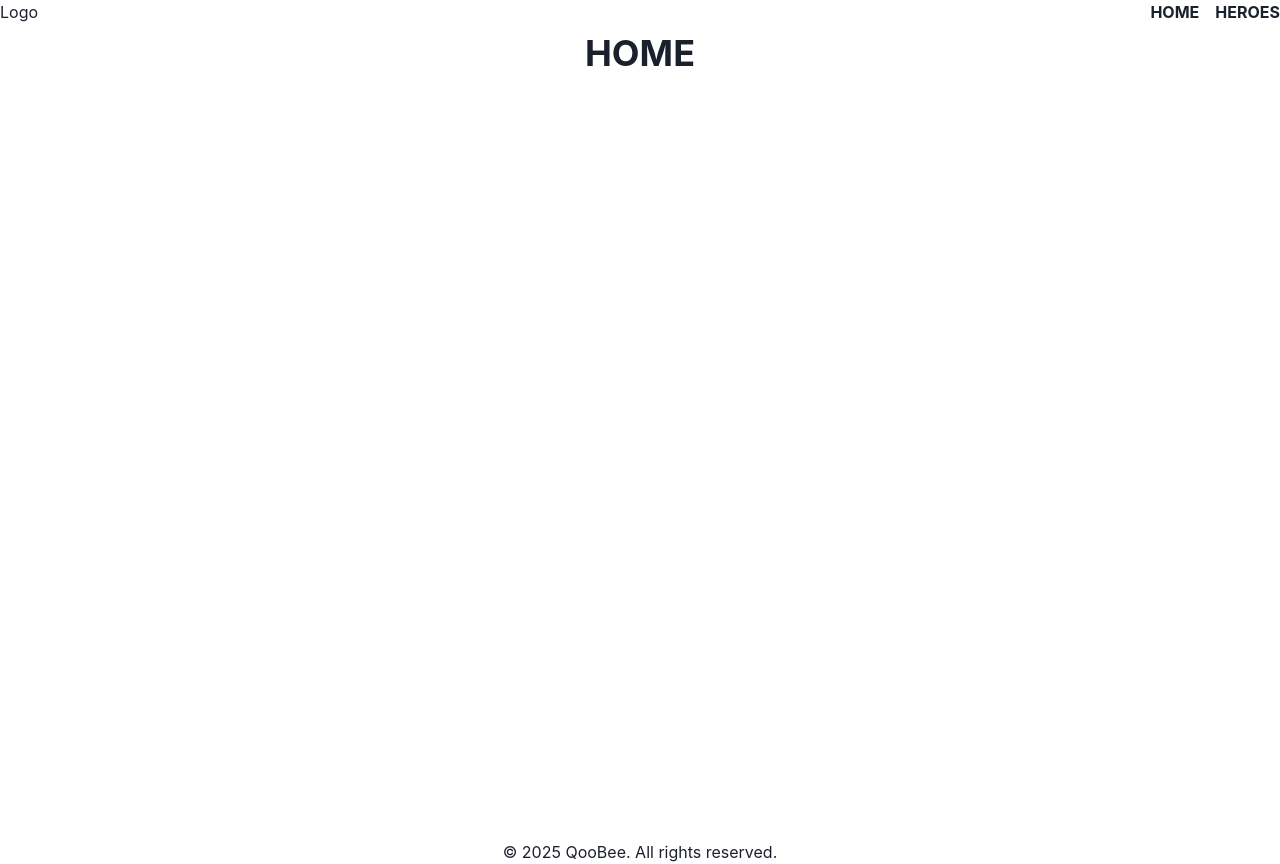
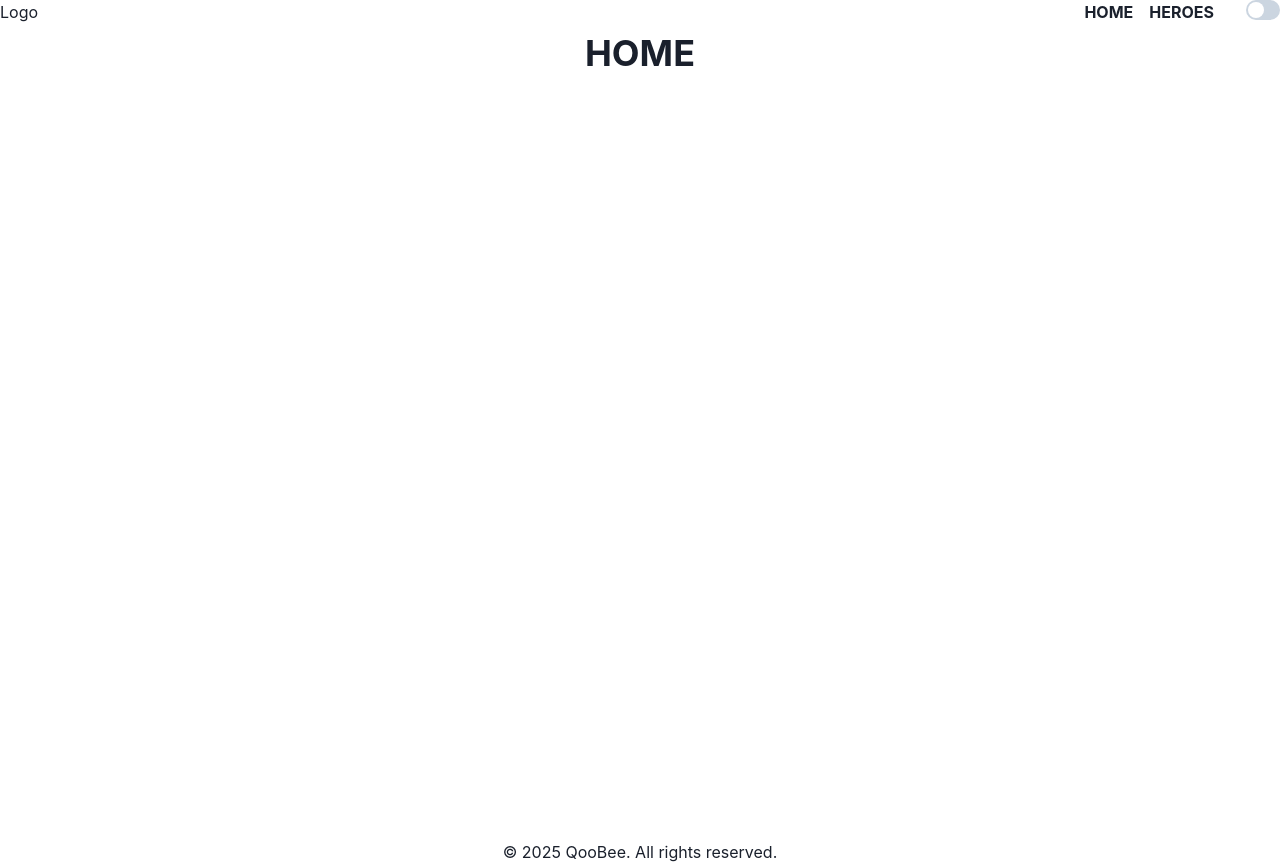
Before and after one commit to swe-thinhnguyen1701/cod-v2, a React (Vite) app in the folder client/: page / in a window 1280 px wide. Built offline with nearby package versions, Linux system fonts and the light colour scheme.

Commit message:
Implement ColorMode switch component

```diff
--- a/client/src/components/MenuLarge.tsx
+++ b/client/src/components/MenuLarge.tsx
@@ -1,6 +1,7 @@
 import { Link } from "react-router-dom"
 import { ListItem, Text, UnorderedList } from "@chakra-ui/react"
 import MENU from "../config/nav-links"
+import ColorModeSwitch from "./ColorModeSwitch"
 
 const MenuLarge = () => {
     return (
@@ -12,6 +13,9 @@ const MenuLarge = () => {
                     </Link>
                 </ListItem>
             ))}
+            <ListItem pl={4} width="50px">
+                <ColorModeSwitch />
+            </ListItem>
         </UnorderedList>
     )
 }
--- a/client/src/components/MenuSmall.tsx
+++ b/client/src/components/MenuSmall.tsx
@@ -13,11 +13,12 @@ import {
     Text,
     useDisclosure,
     useMediaQuery,
-    useColorMode
+    useColorMode,
 } from "@chakra-ui/react";
 import { FiMenu, FiX } from "react-icons/fi";
 import MENU from "../config/nav-links";
 import codLogo from "../assets/CoD-logo.png"
+import ColorModeSwitch from "./ColorModeSwitch";
 
 const MenuSmall = () => {
     const { isOpen, onOpen, onClose } = useDisclosure();
@@ -82,6 +83,9 @@ const MenuSmall = () => {
                                     </Link>
                                 </ListItem>
                             ))}
+                            <ListItem pl={4} mt={4} width="50px">
+                                <ColorModeSwitch />
+                            </ListItem>
                         </UnorderedList>
                     </DrawerBody>
                 </DrawerContent>
```
